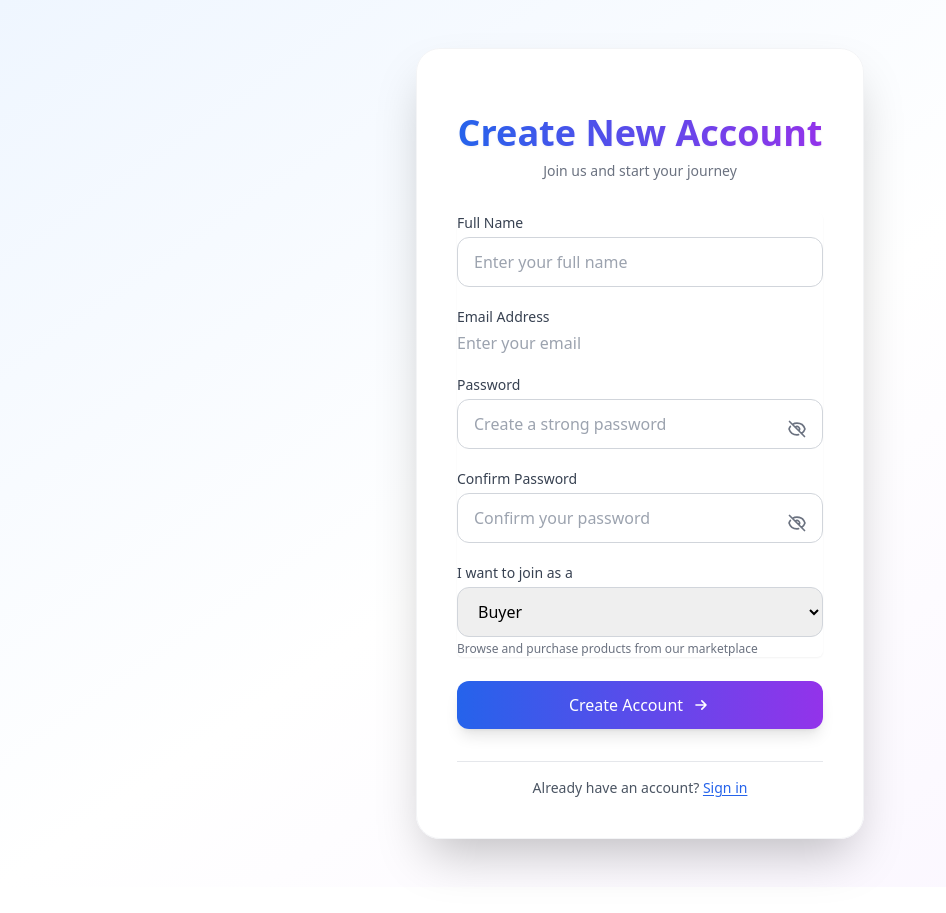
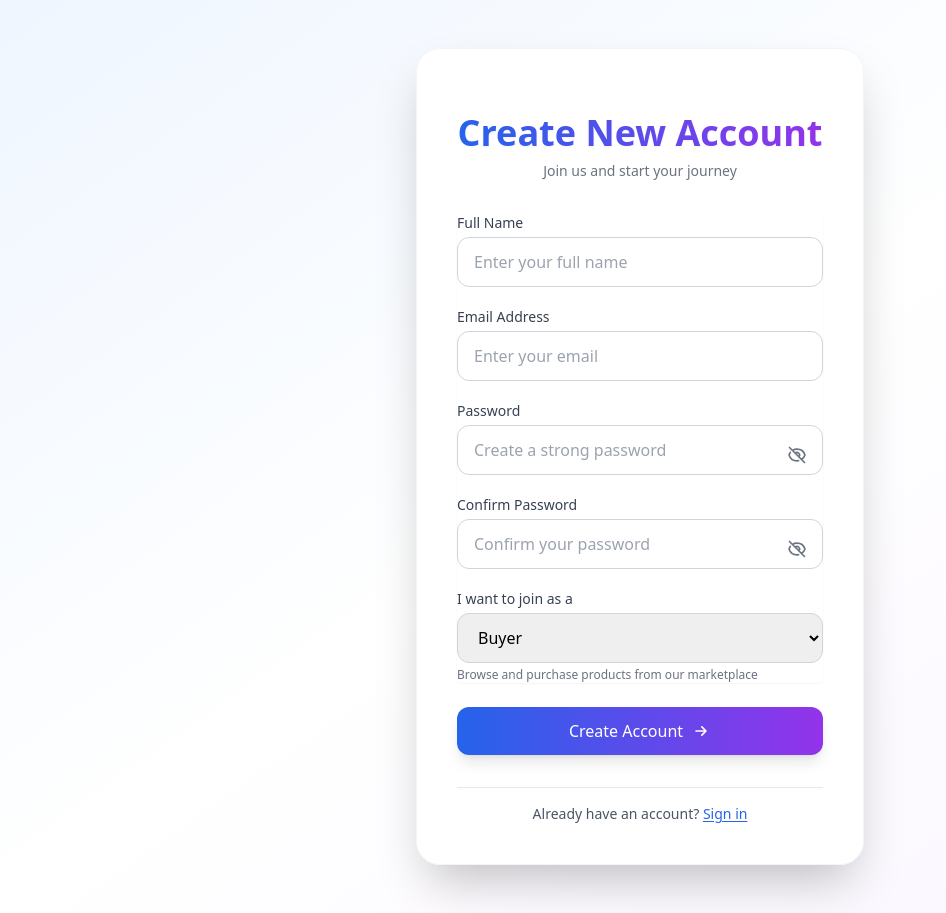
Before and after one commit to Hussein872008/E-commerce-frontend-, a React (Vite) app: page /register in a window 1280 px wide. Shown: the whole page, without its empty margins (0-946 px from the left). Before the commit the page ends 887 px from the top, so only its background shows below. Built offline with nearby package versions, Linux system fonts and the light colour scheme; no server answers.

Commit message:
Update Register.jsx

```diff
--- a/src/pages/Register.jsx
+++ b/src/pages/Register.jsx
@@ -176,10 +176,11 @@ export default function Register() {
                 value={formData.email}
                 onChange={handleChange}
                 onBlur={handleBlur}
+                autocomplete="username"
                 required
-              autocomplete="username"
-              className={`...`}
+                className={`w-full px-4 py-3 border rounded-xl focus:ring-2 focus:ring-blue-400 focus:border-transparent transition-all duration-200 ${darkMode ? 'dark:bg-gray-800 dark:text-blue-100' : ''} ${fieldErrors.email ? (darkMode ? 'border-red-700' : 'border-red-500') : (darkMode ? 'border-gray-700' : 'border-gray-300')}`}
               />
+
               {fieldErrors.email && (
                 <div className="text-red-600 text-xs mt-2 flex items-center">
                   <svg xmlns="http://www.w3.org/2000/svg" className="h-4 w-4 mr-1" fill="none" viewBox="0 0 24 24" stroke="currentColor">
```
Lines whose indentation alone changed are shown as unchanged.
